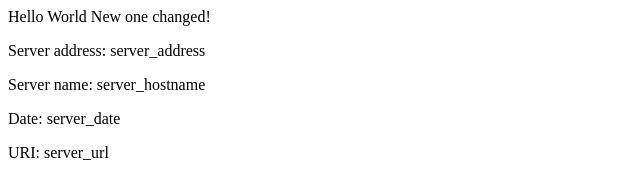
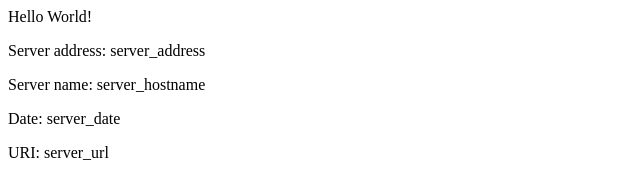
Before and after one commit to dilinjoy/eks-example, a plain HTML site: page src/index.html in a window 1280 px wide. Shown: the whole page, without its empty margins (0-640 px from the left). Drawn offline with Linux system fonts and the light colour scheme.

Commit message:
Revert "v2 Updating home page"
This reverts commit 5011f03dbe84d292f698112a8fcf14ccdcffc3a0.

```diff
--- a/src/index.html
+++ b/src/index.html
@@ -2,7 +2,7 @@
 <title>Hello World</title>
 </head>
 <div class="info">
-<h>Hello World New one changed!</h>
+<h>Hello World!</h>
 <p><span>Server&nbsp;address:</span> <span>server_address</span></p>
 <p><span>Server&nbsp;name:</span> <span>server_hostname</span></p>
 <p class="smaller"><span>Date:</span> <span>server_date</span></p>
```
